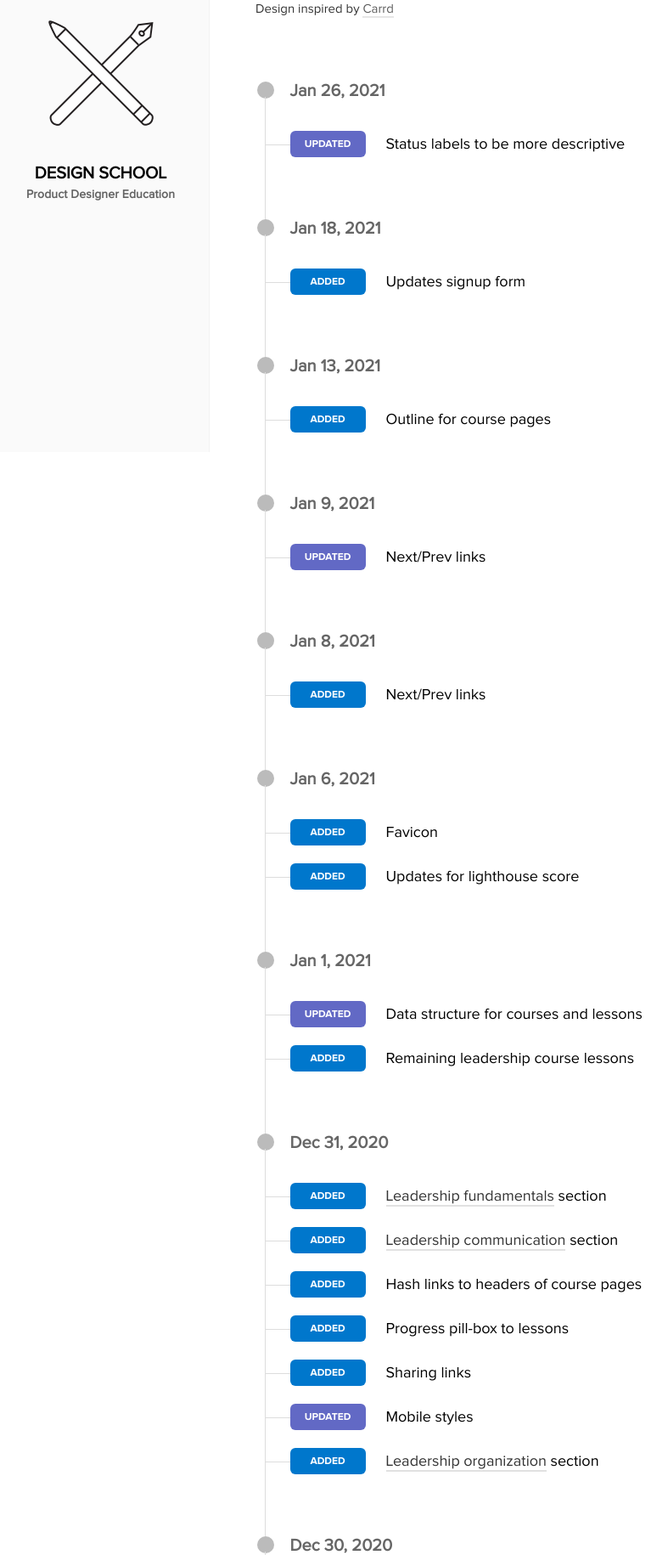
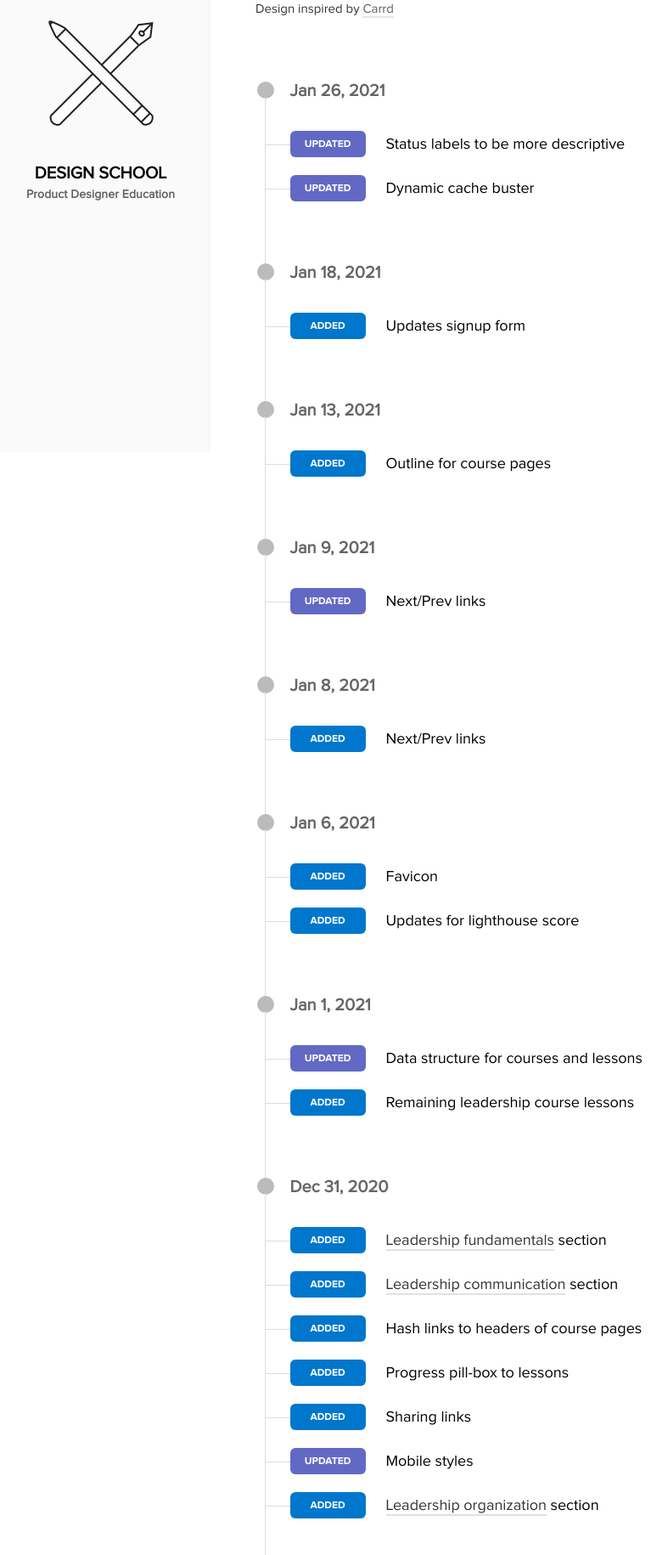
Before and after one commit to davemart-in/designschool, a PHP site: page /changelog/ in a window 1280 px wide. Shown: the part 268-2098 px from the top of the page at 85% size, without its empty margins (9-796 px from the left). Run offline with PHP 8.4, Linux system fonts and the light colour scheme.

Commit message:
Dynamic cache buster

```diff
--- a/_top.php
+++ b/_top.php
@@ -1,5 +1,5 @@
 <?php
-$cachebuster = '01.18.2021';
+$cachebuster = date('m.d.Y');
 // Load courses data
 include $_SERVER['DOCUMENT_ROOT'] . '/data/courses.php';
 // Helper function
--- a/changelog/index.php
+++ b/changelog/index.php
@@ -29,6 +29,12 @@
 						  <span class="badge updated">updated</span>
 						  <div class="desc">
 								<p>Status labels to be more descriptive</p>
+						  </div>
+					</div>
+					<div class="task">
+						  <span class="badge updated">updated</span>
+						  <div class="desc">
+								<p>Dynamic cache buster</p>
 						  </div>
 					</div>
 				</div>
```
